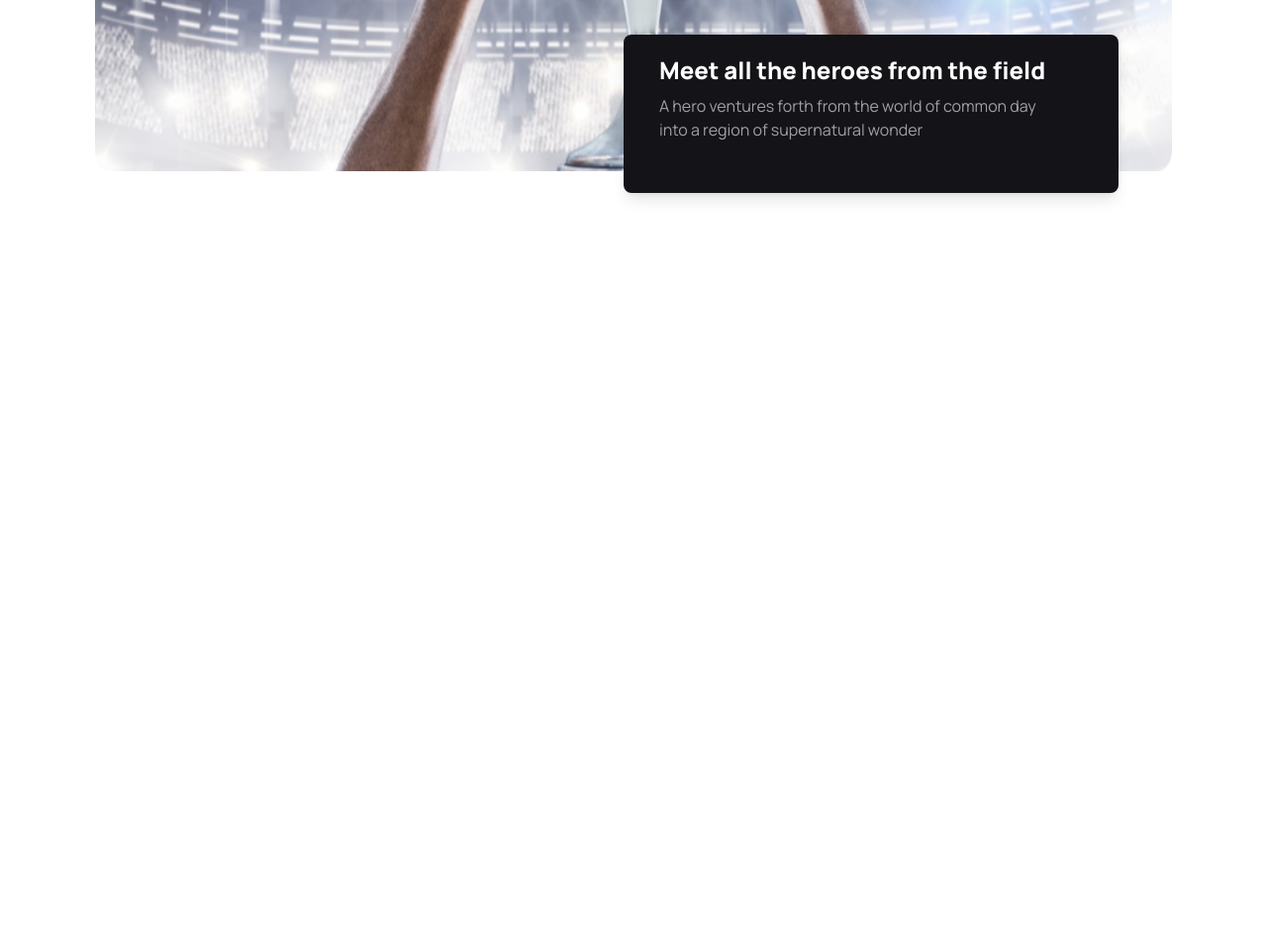
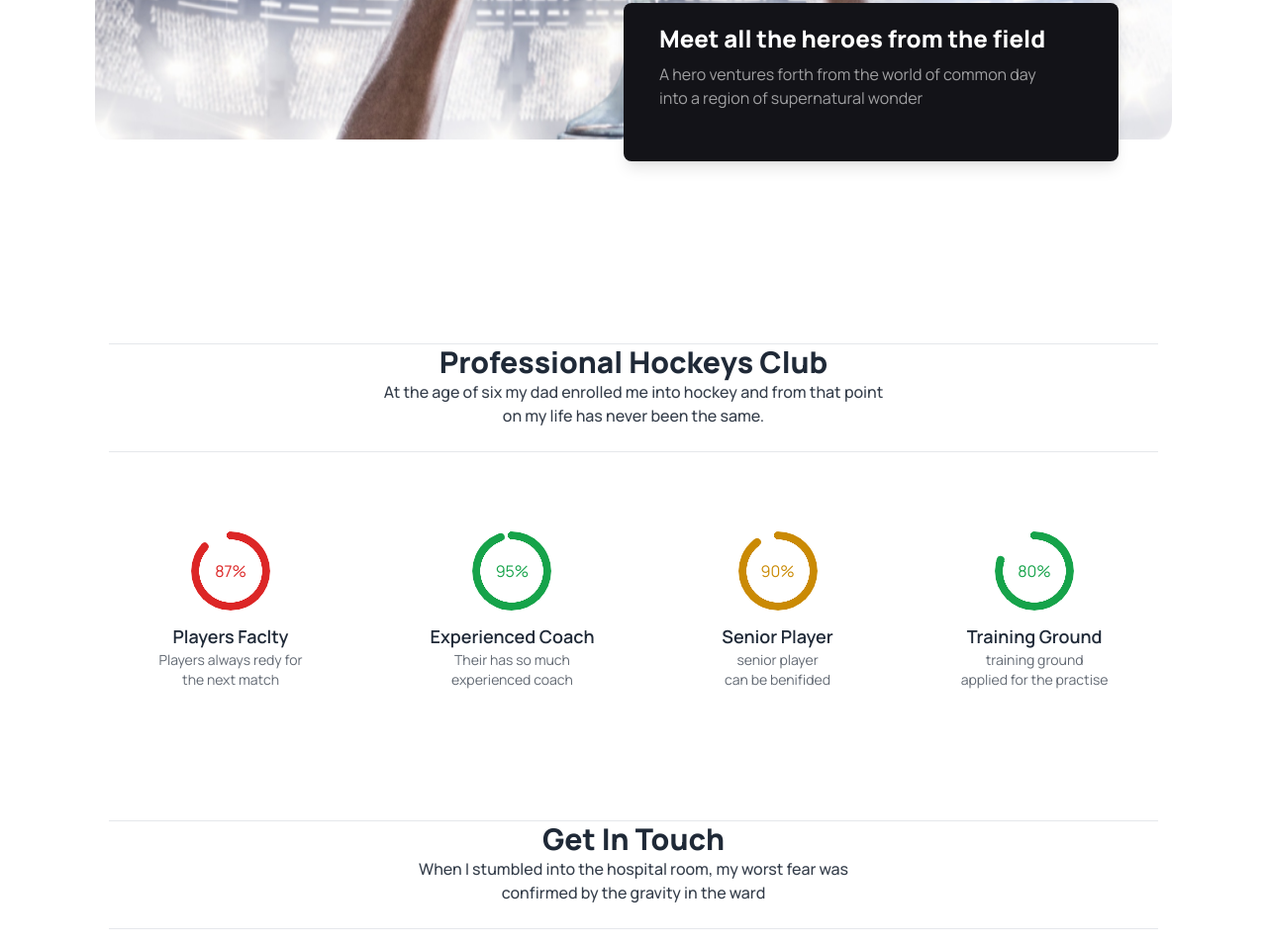
Before and after one commit to MusfiqRabby/B9A3-Hockeys-main, a plain HTML site: page index.html in a window 1280 px wide. Shown: the part 715-1673 px from the top of the page at 99% size. Before the commit the page ends 1086 px from the top, so only its background shows below. Drawn offline with nearby package versions, Linux system fonts and the light colour scheme.

Commit message:
radail progress var added

```diff
--- a/index.html
+++ b/index.html
@@ -45,7 +45,7 @@
     <header>
         <!-- navbar started  -->
         <nav>
-            <div class="container mx-auto lg:px-24 p-8 ">
+            <div class="container mx-auto lg:px-24 p-4 my-2">
                 <div class="navbar bg-base-100">
                     <div class="navbar-start">
                       <div class="dropdown">
@@ -84,7 +84,7 @@
         </nav>
         <!-- banner section  -->
 
-            <div class="container mx-auto lg:px-24 p-8 ">
+            <div class="container mx-auto lg:px-24 p-4 my-2">
 
                 <div class="carousel w-full ">
                     <!-- slide one  -->
@@ -104,22 +104,83 @@
                       </div>
                     </div>
                   </div>
-                  <div class="h-[20vh] w-[500px] mx-auto bg-[#131318] -translate-y-36 translate-x-60 shadow-lg rounded-lg ">
-                    <div class="p-5 mx-4">
-                       <h3 class="text-white text-2xl font-extrabold mb-2">Meet all the heroes from the field</h3>
-                       <p class="text-white text-base mb-10 text-current opacity-60 w-[500px]">A hero ventures forth from the world of common day <br> into a region of supernatural wonder </p>
+                  <div class="h-90% lg:h-[20vh] w-[340px] lg:w-[500px] mx-auto bg-[#131318] -translate-x-0 lg:-translate-y-36 lg:translate-x-60 shadow-lg rounded-lg ">
+                    <div class=" lg:p-5 mx-4">
+                       <h3 class="text-white text-lg lg:text-2xl font-extrabold mb-2">Meet all the heroes from the field</h3>
+                       <p class="text-white text-base mb-10 text-current opacity-60 w-[300px] lg:w-[500px]">A hero ventures forth from the world of common day <br> into a region of supernatural wonder </p>
                     </div>
                  </div>
             </div>
     </header>
 
-
+    <!-- main section started  -->
     <main>
 
+      <!-- Professional Hockeys section  -->
+      <section class="container mx-auto lg:px-24 p-4 my-2">
+        <div class="lg:w-[1060px] h-[110px] border-y mx-auto items-center">
+          <div class="text-center">
+              <h4 class="text-xl lg:text-3xl font-extrabold">Professional Hockeys Club</h4>
+              <p class="text-sm lg:text-base font-medium opacity-90 ">At the age of six my dad enrolled me into hockey and from that point <br>on my life has never been the same.</p>
+          </div>
+         </div>
+
+          <!-- progress var   -->
+
+           <div class="my-12 lg:my-20 lg:flex flex-col- justify-around items-center">
+            <div class="text-center">
+              <div class="radial-progress text-red-600" style="--value:87;" role="progressbar">87%</div>
+              <div class="lg:mt-3 my-3">
+                <h4 class="text-lg font-semibold">Players Faclty</h4>
+                <p class="text-sm opacity-70">Players always redy for <br> the next match</p>
+              </div>
+               </div>
+            <div class="text-center">
+              <div class="radial-progress text-green-600" style="--value:95;" role="progressbar">95%</div>
+              <div class=" lg:mt-3 my-3">
+                <h4 class="text-lg font-semibold">Experienced Coach</h4>
+                <p class="text-sm opacity-70">Their has so much <br>experienced coach</p>
+              </div>
+               </div>
+            <div class="text-center">
+              <div class="radial-progress text-yellow-600" style="--value:90;" role="progressbar">90%</div>
+              <div class=" lg:mt-3 my-3">
+                <h4 class="text-lg font-semibold">Senior Player</h4>
+                <p class="text-sm opacity-70">senior player <br>
+                can be benifided </p>
+              </div>
+               </div>
+            <div class="text-center">
+              <div class="radial-progress text-green-600" style="--value:80;" role="progressbar">80%</div>
+              <div class=" lg:mt-3 my-3">
+                <h4 class="text-lg font-semibold">Training Ground</h4>
+                <p class="text-sm opacity-70">training ground <br> applied for the practise</p>
+              </div>
+               </div>
+            </div>
+      </section>
+
+
+
+
+
+
+
+        <!-- Get In Touch section here  -->
+        <section class="container mx-auto lg:px-24 p-4 my-2">
+           <div class="lg:w-[1060px] h-[110px] border-y mx-auto items-center">
+            <div class="text-center">
+                <h4 class="text-3xl font-extrabold">Get In Touch</h4>
+                <p class="text-base font-medium opacity-90 ">When I stumbled into the hospital room, my worst fear was <br> confirmed by the gravity in the ward</p>
+            </div>
+           </div>
+        </section>
+
     </main>
-    <footer>
 
-    </footer>
+   <footer>
+
+   </footer>
 
 
 
```
